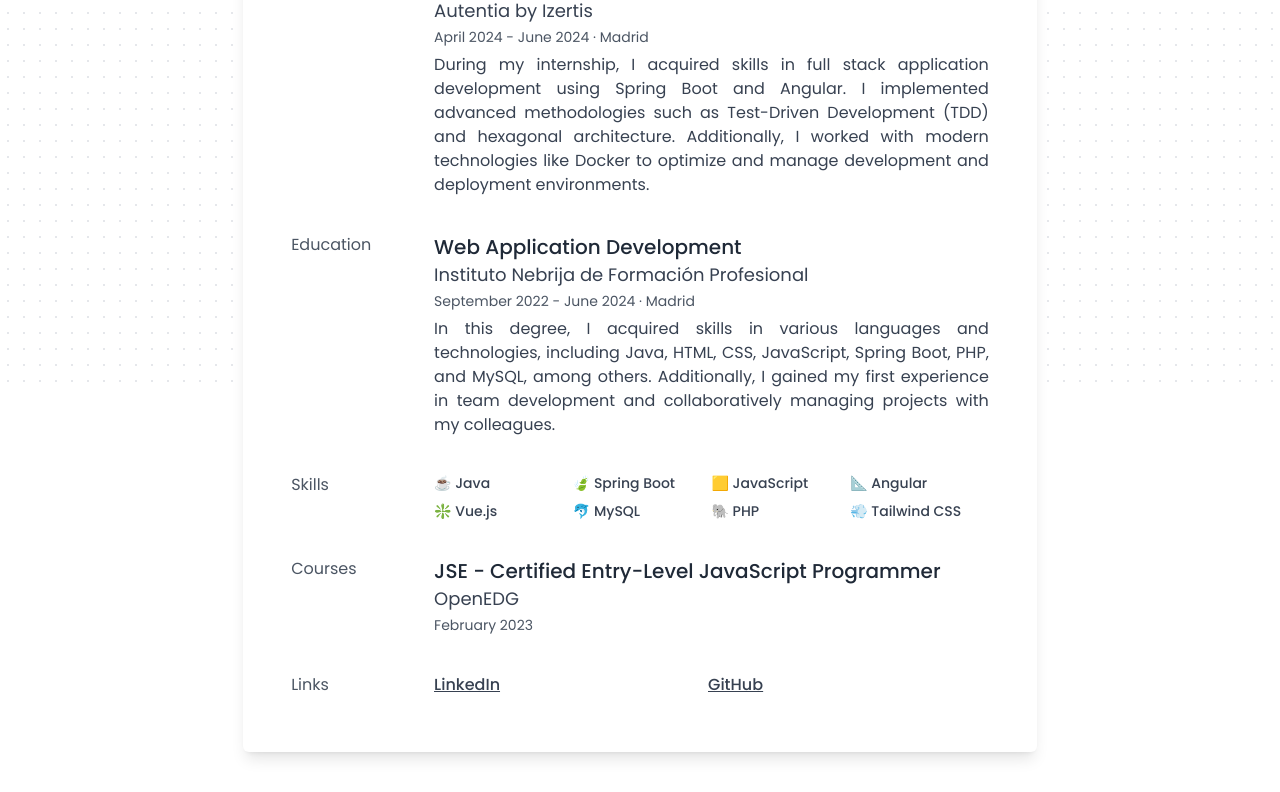
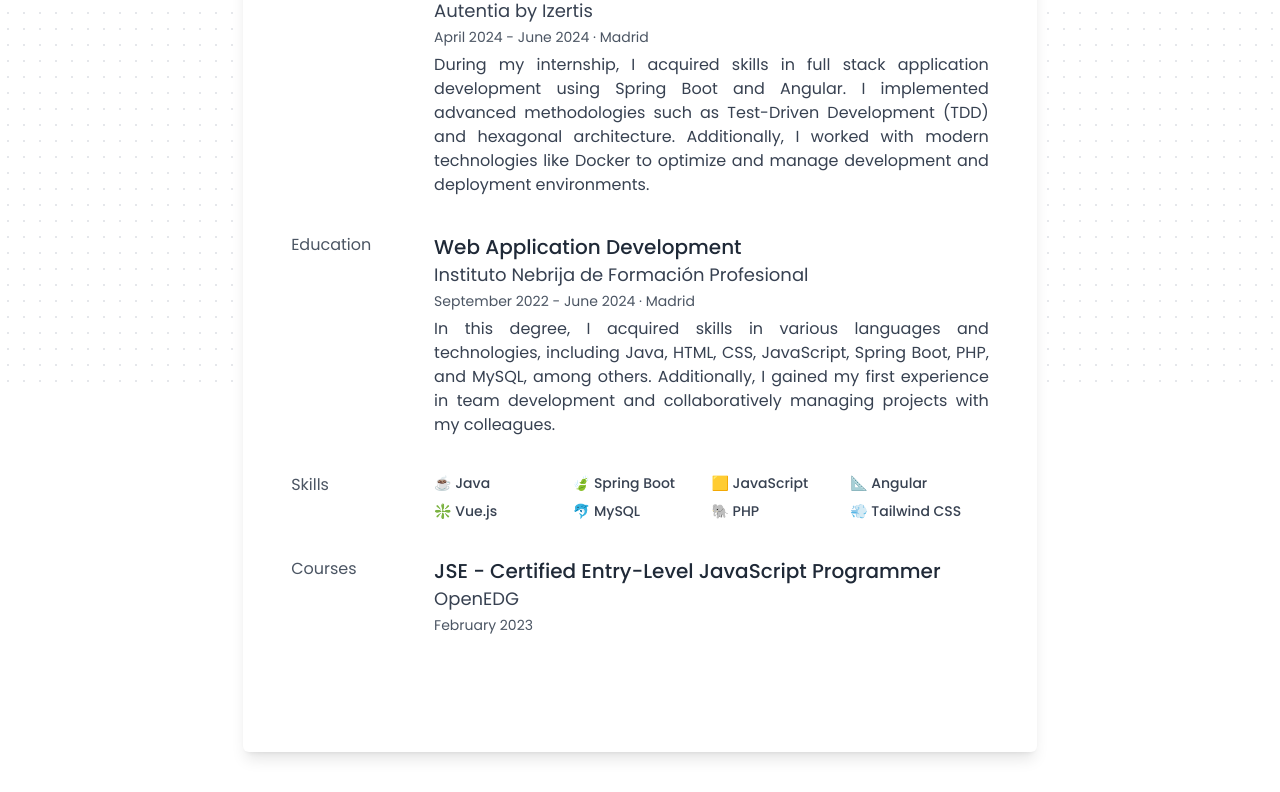
Before and after one commit to juanburillo/curriculum-vitae, a Vue app: page / in a window 1280 px wide. Shown: the part 411-1203 px from the top of the page. Built offline with nearby package versions, Linux system fonts and the light colour scheme.

Commit message:
chore: :fire: delete Links component

```diff
--- a/src/components/Curriculum.vue
+++ b/src/components/Curriculum.vue
@@ -2,7 +2,6 @@
 import Courses from './Courses.vue';
 import Education from './Education.vue';
 import Experience from './Experience.vue';
-import Links from './Links.vue';
 import Presentation from './Presentation.vue';
 import Skills from './Skills.vue';
 </script>
@@ -14,6 +13,5 @@
     <Education />
     <Skills />
     <Courses />
-    <Links />
   </div>
 </template>
--- a/src/components/Links.vue
+++ /dev/null
@@ -1,17 +0,0 @@
-<script setup lang="ts">
-</script>
-
-<template>
-  <section class="flex gap-x-8">
-    <h2 class="w-1/6 text-gray-600">Links</h2>
-
-    <div class="w-5/6 flex gap-x-52 font-medium underline text-gray-700">
-      <a href="https://www.linkedin.com/in/juan-burillo/" target="_blank">
-        LinkedIn
-      </a>
-      <a href="https://github.com/juanburillo/" target="_blank">
-        GitHub
-      </a>
-    </div>
-  </section>
-</template>
```
